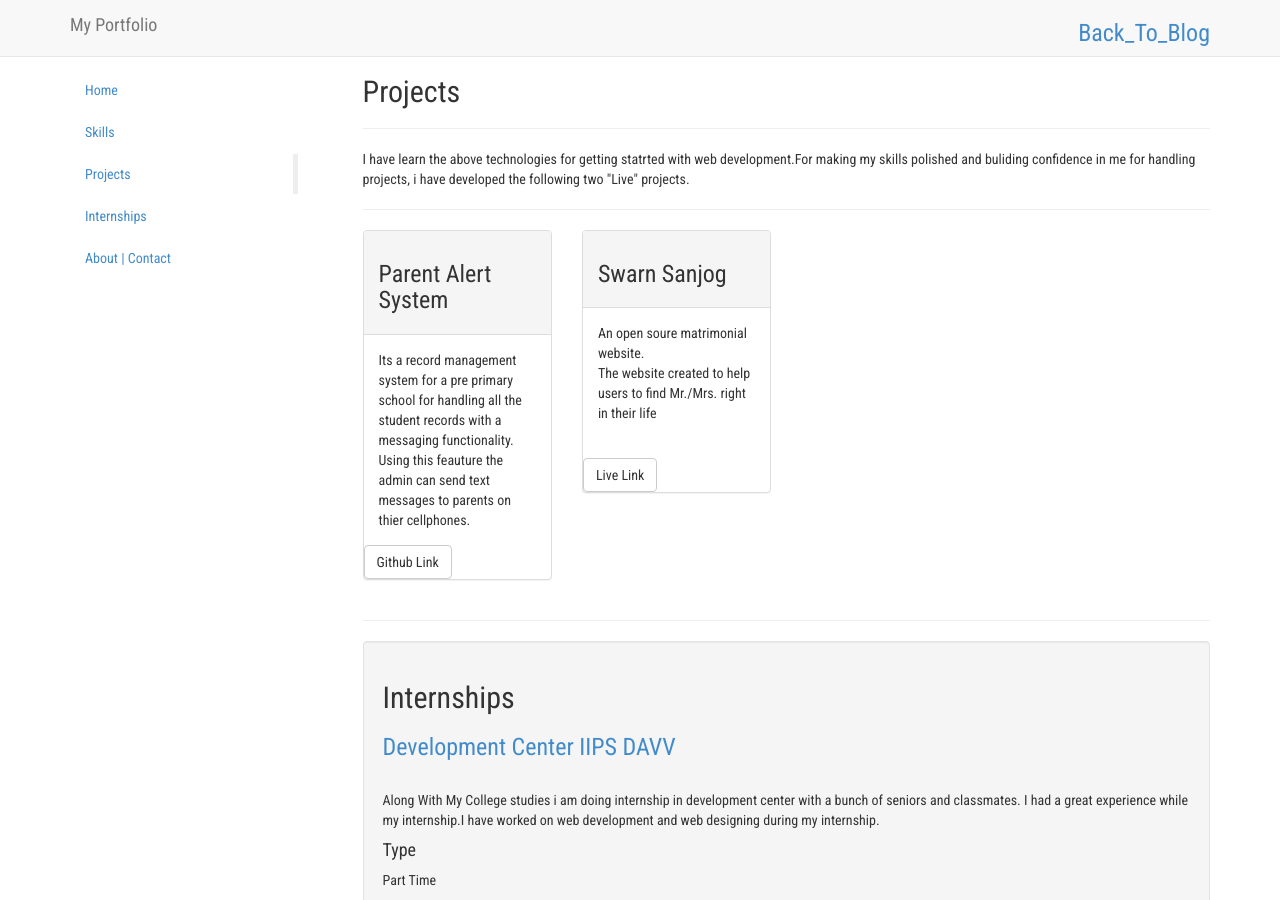
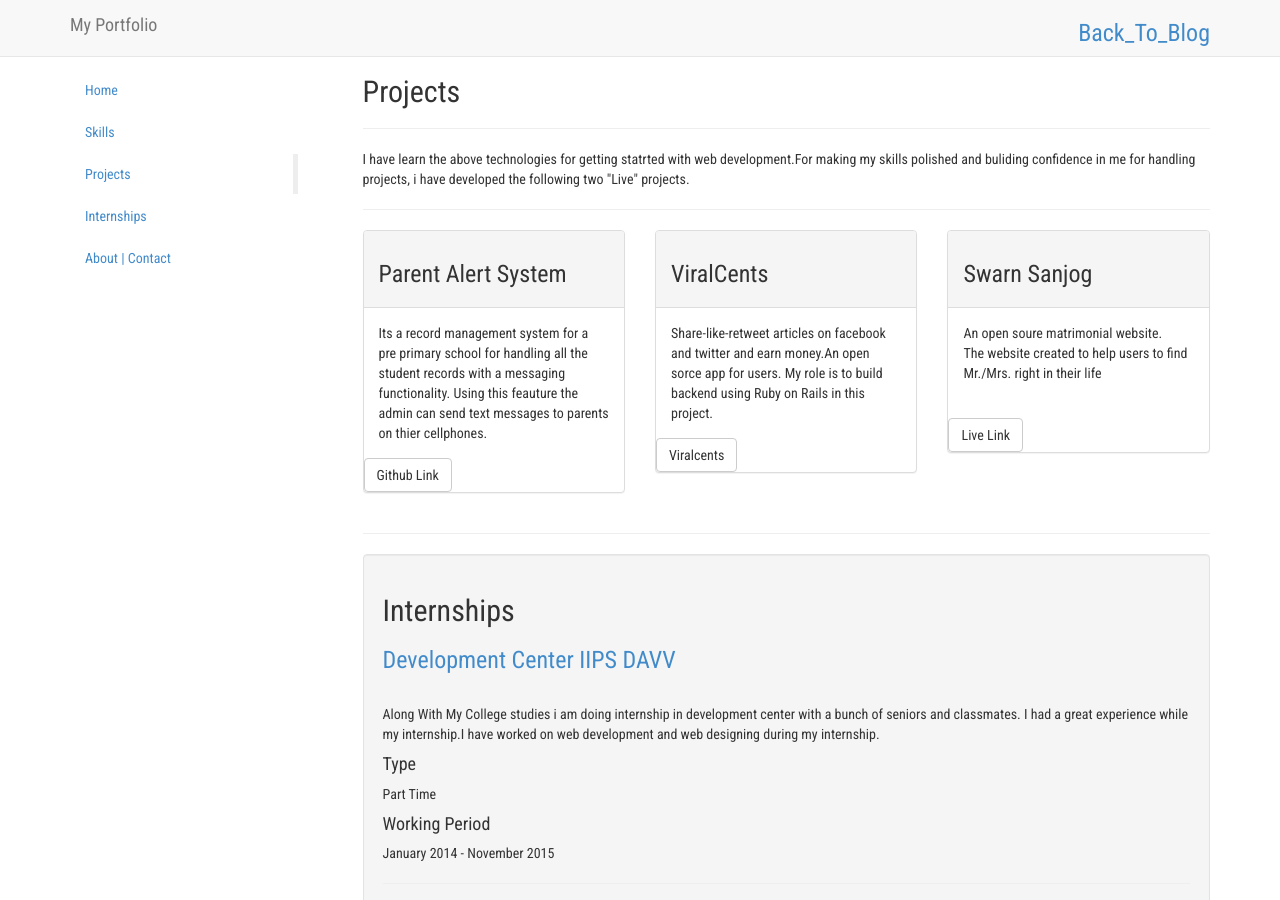
Before and after one commit to rajiv-shrivastava/rajiv-shrivastava.github.io, a Jekyll site: the page built from personal/index.html, in a window 1280 px wide and 900 px high, scrolled down 866 px. Built offline with Jekyll 4.4.1, drawn with Linux system fonts in a browser that asks for light colours; nearby versions of some CDN libraries.

Commit message:
Update index.html

```diff
--- a/personal/index.html
+++ b/personal/index.html
@@ -191,7 +191,7 @@ permalink: /personal/
 
         <div class="row">
 
-          <div class="col-md-3">
+          <div class="col-md-4">
             <div class="panel panel-default">
               <div class="panel-heading"><h3>Parent Alert System</h3></div>
               <div class="panel-body">
@@ -203,7 +203,20 @@ permalink: /personal/
           </div>
 
 
-          <div class="col-md-3">
+          <div class="col-md-4">
+            <div class="panel panel-default">
+              <div class="panel-heading"><h3>ViralCents</h3></div>
+              <div class="panel-body">
+  Share-like-retweet articles on facebook and twitter and earn money.An open sorce app for users.
+  My role is to build backend using Ruby on Rails in this project.
+  </div>
+ <a href="http://test.viralcents.com:3000/"
+  class="btn btn-default" target="blank">Viralcents</a>
+            </div>
+          </div>
+
+
+          <div class="col-md-4">
             <div class="panel panel-default">
               <div class="panel-heading"><h3>Swarn Sanjog</h3></div>
               <div class="panel-body">
@@ -217,6 +230,11 @@ permalink: /personal/
             </div>
           </div>
 
+           <div class="row">
+
+
+
+        </div>
 
         </section>  <!--project section ends -->
 
```
